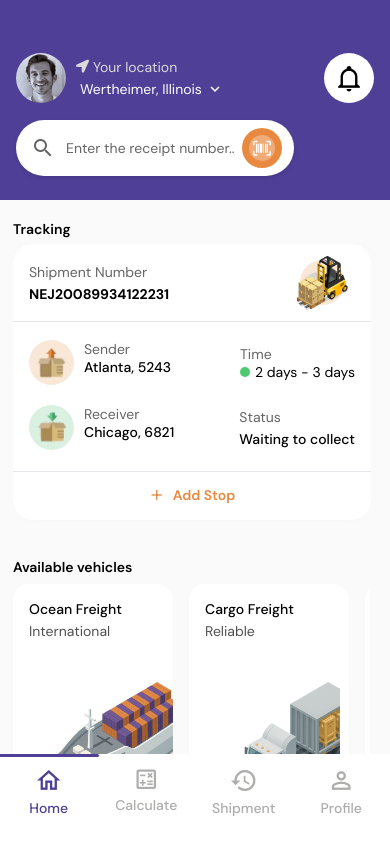
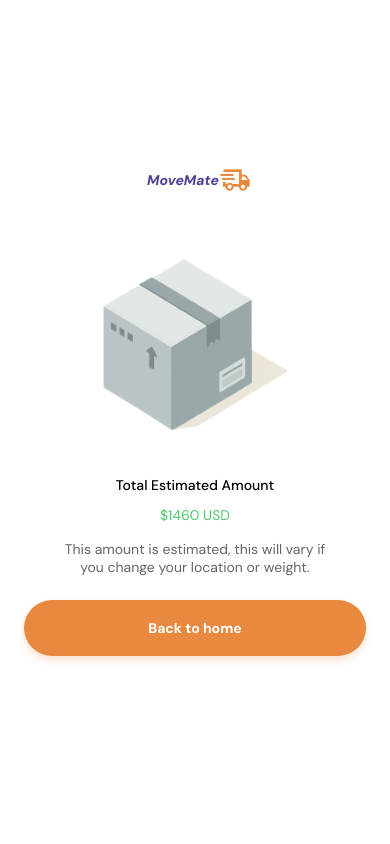
Before and after one commit to covenantcodes/movemate, a React Native app: screen /CalculateResult in a window 390 px wide. Built offline with nearby package versions, Linux system fonts and the light colour scheme; what react-native-responsive-fontsize would draw is missing.

Commit message:
feat: add bold italic font and enhance CalculateResult screen with animation; update navigation and styles in various components

```diff
--- a/App.tsx
+++ b/App.tsx
@@ -18,6 +18,7 @@ export default function App() {
     DMSansRegular: require("./assets/fonts/DMSans-Regular.ttf"),
     DMSansSemiBold: require("./assets/fonts/DMSans-SemiBold.ttf"),
     DMSansBold: require("./assets/fonts/DMSans-Bold.ttf"),
+    DMSansBoldItalic: require("./assets/fonts/DMSans-BoldItalic.ttf"),
     DMSansExtraBold: require("./assets/fonts/DMSans-ExtraBold.ttf"),
     DMSansExtraBoldItalic: require("./assets/fonts/DMSans-ExtraBoldItalic.ttf"),
   });
--- a/components/CustomTabBar.tsx
+++ b/components/CustomTabBar.tsx
@@ -186,7 +186,7 @@ const styles = StyleSheet.create({
   },
   tabContainer: {
     flexDirection: "row",
-    height: Platform.OS === "ios" ? 70 : 90,
+    height: 70,
     backgroundColor: colors.white,
     position: "relative",
   },
--- a/components/DashboardHeader.tsx
+++ b/components/DashboardHeader.tsx
@@ -78,16 +78,16 @@ const DashboardHeader = ({
       // Collapse header height
       Animated.timing(headerHeight, {
         toValue: 130,
-        duration: 600,
+        duration: 1000,
         useNativeDriver: false,
         easing: Easing.bezier(0.25, 0.1, 0.25, 1),
       }),
       // Move search bar up
       Animated.timing(searchBarTop, {
         toValue: 60,
-        duration: 600,
+        duration: 700,
         useNativeDriver: false,
-        easing: Easing.bezier(0.25, 0.1, 0.25, 1),
+        easing: Easing.cubic,
       }),
       // Fade out profile section
       Animated.timing(profileOpacity, {
--- a/navigation/AppNavigator.tsx
+++ b/navigation/AppNavigator.tsx
@@ -40,6 +40,7 @@ const AppNavigator = () => {
       <Stack.Navigator screenOptions={{ headerShown: false }}>
         <Stack.Screen name="MainTabs" component={MainTabs} />
         <Stack.Screen name="Search" component={SearchPage} />
+        <Stack.Screen name="CalculateResult" component={CalculateResult} />
       </Stack.Navigator>
     </NavigationContainer>
   );
--- a/screens/Calculate/Calculate.tsx
+++ b/screens/Calculate/Calculate.tsx
@@ -39,7 +39,7 @@ const categoryOptions = [
 ];
 
 const CalculateScreen = () => {
-  const navigation = useNavigation();
+  const navigation = useNavigation<any>();
   const [selectedPackage, setSelectedPackage] = useState("Box");
   const [isPackageDropdownOpen, setIsPackageDropdownOpen] = useState(false);
   const [selectedCategory, setSelectedCategory] = useState<string | null>(null);
--- a/screens/Calculate/CalculateResult.tsx
+++ b/screens/Calculate/CalculateResult.tsx
@@ -1,4 +1,4 @@
-import React from "react";
+import React, { useState, useEffect, useRef } from "react";
 import {
   View,
   Text,
@@ -6,6 +6,8 @@ import {
   Image,
   TouchableOpacity,
   SafeAreaView,
+  Animated,
+  Easing,
 } from "react-native";
 import { useNavigation } from "@react-navigation/native";
 import colors from "../../utils/colors";
@@ -14,12 +16,36 @@ import images from "../../utils/images";
 import Icon from "../../components/common/Icon";
 
 const CalculateResult = ({ route }: { route: any }) => {
-  const navigation = useNavigation();
-  // You can pass the calculated amount as a param when navigating to this screen
+  const navigation = useNavigation<any>();
   const { amount = "1460" } = route.params || {};
+  const [displayAmount, setDisplayAmount] = useState("0");
+  const amountValue = parseInt(amount, 10);
+  const animationProgress = useRef(new Animated.Value(0)).current;
+
+  // Effect to trigger the count-up animation when component mounts
+  useEffect(() => {
+    // Animate from 0 to 1 over 2 seconds
+    Animated.timing(animationProgress, {
+      toValue: 1,
+      duration: 2000, // 2 seconds
+      useNativeDriver: false,
+      easing: Easing.out(Easing.ease),
+    }).start();
+
+    // Update the displayed amount as the animation progresses
+    const listener = animationProgress.addListener(({ value }) => {
+      const currentAmount = Math.floor(value * amountValue);
+      setDisplayAmount(currentAmount.toString());
+    });
+
+    // Clean up listener when component unmounts
+    return () => {
+      animationProgress.removeListener(listener);
+    };
+  }, [amountValue]);
 
   const handleBackToHome = () => {
-    navigation.navigate("Home");
+    navigation.navigate("MainTabs");
   };
 
   return (
@@ -27,8 +53,8 @@ const CalculateResult = ({ route }: { route: any }) => {
       <View style={styles.content}>
         {/* Logo Section */}
         <View style={styles.logoContainer}>
+          <Text style={styles.logoText}>MoveMate</Text>
           <Icon name="truck" size={32} color={colors.secondaryColor} />
-          <Text style={styles.logoText}>MoveMate</Text>
         </View>
 
         {/* Box Image */}
@@ -43,15 +69,13 @@ const CalculateResult = ({ route }: { route: any }) => {
         {/* Result Section */}
         <View style={styles.resultContainer}>
           <Text style={styles.estimatedTitle}>Total Estimated Amount</Text>
-          <Text style={styles.estimatedAmount}>${amount} USD</Text>
+          <Text style={styles.estimatedAmount}>${displayAmount} USD</Text>
           <Text style={styles.disclaimer}>
             This amount is estimated, this will vary if you change your location
             or weight.
           </Text>
         </View>
-      </View>
 
-      {/* Button Section */}
         <View style={styles.buttonContainer}>
           <TouchableOpacity
             style={styles.button}
@@ -60,6 +84,7 @@ const CalculateResult = ({ route }: { route: any }) => {
           >
             <Text style={styles.buttonText}>Back to home</Text>
           </TouchableOpacity>
+        </View>
       </View>
     </SafeAreaView>
   );
@@ -82,8 +107,8 @@ const styles = StyleSheet.create({
     marginBottom: 40,
   },
   logoText: {
-    fontFamily: FONTFAMILY.bold,
-    fontSize: FONTSIZE.xl,
+    fontFamily: FONTFAMILY.boldItalic,
+    fontSize: FONTSIZE.xxxl,
     color: colors.primaryColor,
     marginLeft: 8,
   },
@@ -91,21 +116,21 @@ const styles = StyleSheet.create({
     marginBottom: 40,
   },
   boxImage: {
-    width: 150,
-    height: 150,
+    width: 200,
+    height: 200,
   },
   resultContainer: {
     alignItems: "center",
     width: "100%",
   },
   estimatedTitle: {
-    fontFamily: FONTFAMILY.bold,
-    fontSize: FONTSIZE.lg,
+    fontFamily: FONTFAMILY.medium,
+    fontSize: FONTSIZE.xl,
     color: colors.black,
     marginBottom: 12,
   },
   estimatedAmount: {
-    fontFamily: FONTFAMILY.bold,
+    fontFamily: FONTFAMILY.regular,
     fontSize: FONTSIZE.xxl,
     color: colors.green,
     marginBottom: 16,
@@ -115,11 +140,11 @@ const styles = StyleSheet.create({
     fontSize: FONTSIZE.md,
     color: colors.gray,
     textAlign: "center",
-    paddingHorizontal: 20,
+    paddingHorizontal: 40,
   },
   buttonContainer: {
     width: "100%",
-    paddingHorizontal: 24,
+    paddingVertical: 24,
     paddingBottom: 24,
   },
   button: {
--- a/screens/Home/Home.tsx
+++ b/screens/Home/Home.tsx
@@ -1,4 +1,4 @@
-import React, { useRef, useEffect, useState } from "react";
+import React, { useRef, useEffect, useState, useCallback } from "react";
 import {
   View,
   Text,
@@ -18,6 +18,7 @@ import TrackingCard from "../../components/TrackingCard";
 import VehicleCard from "../../components/VehicleCard";
 import SearchResultItem from "../../components/SearchResultItem";
 import { shipments, vehicles } from "../../data/data";
+import { useFocusEffect } from "@react-navigation/native";
 
 const suggestedSearches = [
   {
@@ -57,6 +58,14 @@ const HomeScreen = () => {
   const [searchResults, setSearchResults] = useState<any[]>([]);
   const [isSearchActive, setIsSearchActive] = useState(false);
 
+  useFocusEffect(
+    useCallback(() => {
+      return () => {
+        setIsSearchActive(false);
+        setSearchResults([]);
+      };
+    }, [])
+  );
   // Animation values for each card
   const cardAnimations = useRef(
     shipments.map(() => ({
@@ -88,43 +97,49 @@ const HomeScreen = () => {
     }))
   ).current;
 
-  // Function to handle search results
   const handleSearchResults = (results: any[], isActive: boolean) => {
+    if (isActive) {
+      // Check if we're transitioning from inactive to active
+      const wasInactive = !isSearchActive;
+
+      // Update state first
       setSearchResults(results);
       setIsSearchActive(isActive);
 
-    if (isActive) {
-      // if (searchResults.length === 0) {
-      //   searchItemAnimations.forEach((anim) => {
-      //     anim.translateY.setValue(30);
-      //     anim.opacity.setValue(0);
-      //   });
-      // }
+      // Only reset and animate if we're transitioning from inactive to active
+      // OR if this is the first time we're getting results
+      if (wasInactive) {
+        // Reset search container animations
+        searchResultsOpacity.setValue(0);
+        searchResultsTranslateY.setValue(20);
 
-      // Use Animated.timing with delay instead of setTimeout for better performance
+        // Reset item animations
+        searchItemAnimations.forEach((anim) => {
+          anim.translateY.setValue(30);
+          anim.opacity.setValue(0);
+        });
+
+        // Start container animation
         Animated.parallel([
-        // Fade in with 1 second delay
           Animated.timing(searchResultsOpacity, {
             toValue: 1,
-          duration: 300,
+            duration: 250,
             useNativeDriver: true,
           }),
-        // Slide up below with 1 second delay
           Animated.timing(searchResultsTranslateY, {
             toValue: 0,
-          duration: 450,
-          delay: 500,
+            duration: 300,
             useNativeDriver: true,
             easing: Easing.out(Easing.ease),
           }),
         ]).start(() => {
-        // After container animation, animate individual items
+          // Animate individual items after container animation
           const itemAnimations = searchItemAnimations.map((anim, index) =>
             Animated.parallel([
               Animated.timing(anim.opacity, {
                 toValue: 1,
                 duration: 200,
-              delay: index * 50, // Stagger animation
+                delay: index * 50,
                 useNativeDriver: true,
               }),
               Animated.timing(anim.translateY, {
@@ -139,23 +154,27 @@ const HomeScreen = () => {
 
           Animated.parallel(itemAnimations).start();
         });
+      }
+      // If search is already active, just update the results without animating
     } else {
-      // Run animations in parallel when deactivating (no delay needed)
+      // For deactivation, run animations first, then update state
       Animated.parallel([
-        // Fade out
         Animated.timing(searchResultsOpacity, {
           toValue: 0,
-          duration: 0,
+          duration: 200,
           useNativeDriver: true,
         }),
-        // Slide down slightly
         Animated.timing(searchResultsTranslateY, {
-          toValue: 0,
-          duration: 0,
+          toValue: 20,
+          duration: 250,
           useNativeDriver: true,
           easing: Easing.in(Easing.ease),
         }),
-      ]).start();
+      ]).start(() => {
+        // Update state after animation completes
+        setSearchResults(results);
+        setIsSearchActive(isActive);
+      });
     }
   };
 
@@ -299,19 +318,36 @@ const HomeScreen = () => {
                   data={searchResults}
                   keyExtractor={(item) => item.id}
                   renderItem={({ item, index }) => (
+                    <Animated.View
+                      style={{
+                        opacity:
+                          index < searchItemAnimations.length
+                            ? searchItemAnimations[index].opacity
+                            : 1,
+                        transform: [
+                          {
+                            translateY:
+                              index < searchItemAnimations.length
+                                ? searchItemAnimations[index].translateY
+                                : 0,
+                          },
+                        ],
+                      }}
+                    >
                       <SearchResultItem
                         item={item}
                         onPress={handleResultPress}
-                      animatedStyle={{
-                        opacity: searchItemAnimations[index]?.opacity || 1,
-                        transform: [
-                          {
-                            translateY:
-                              searchItemAnimations[index]?.translateY || 0,
-                          },
-                        ],
-                      }}
+                        // animatedStyle={{
+                        //   opacity: searchItemAnimations[index]?.opacity || 1,
+                        //   transform: [
+                        //     {
+                        //       translateY:
+                        //         searchItemAnimations[index]?.translateY || 0,
+                        //     },
+                        //   ],
+                        // }}
                       />
+                    </Animated.View>
                   )}
                 />
               </>
@@ -321,18 +357,35 @@ const HomeScreen = () => {
                   data={suggestedSearches}
                   keyExtractor={(item) => item.id}
                   renderItem={({ item, index }) => (
+                    <Animated.View
+                      style={{
+                        opacity:
+                          index < searchItemAnimations.length
+                            ? searchItemAnimations[index].opacity
+                            : 1,
+                        transform: [
+                          {
+                            translateY:
+                              index < searchItemAnimations.length
+                                ? searchItemAnimations[index].translateY
+                                : 0,
+                          },
+                        ],
+                      }}
+                    >
                       <SearchResultItem
                         item={item}
                         onPress={handleResultPress}
-                      animatedStyle={{
-                        opacity: searchItemAnimations[index].opacity,
-                        transform: [
-                          {
-                            translateY: searchItemAnimations[index].translateY,
-                          },
-                        ],
-                      }}
+                        // animatedStyle={{
+                        //   opacity: searchItemAnimations[index].opacity,
+                        //   transform: [
+                        //     {
+                        //       translateY: searchItemAnimations[index].translateY,
+                        //     },
+                        //   ],
+                        // }}
                       />
+                    </Animated.View>
                   )}
                   // contentContainerStyle={styles.suggestedSearchContent}
                   showsVerticalScrollIndicator={false}
--- a/utils/fonts.ts
+++ b/utils/fonts.ts
@@ -12,6 +12,7 @@ export const FONTFAMILY = {
   semibold: "DMSansSemiBold",
   heavy: "DMSansExtraBold",
   medium: "DMSansMedium",
+  boldItalic: "DMSansBoldItalic",
   specialMedium: "NotoSansMedium",
   specialSemiBold: "NotoSansSemiBold",
 };
```
Also changed, not shown: types/global.ts (+12 -1 lines). Lines whose indentation alone changed are shown as unchanged.
